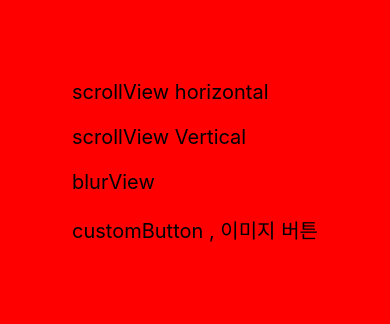
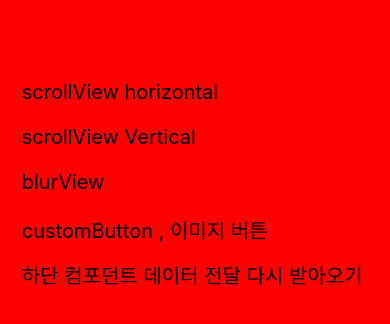
Before and after one commit to break200/ReactNative, a React Native app: screen / in a window 390 px wide. Shown: the top 324 px of the page. Built offline with nearby package versions, Linux system fonts and the light colour scheme.

Commit message:
컴포던트 dom child 데이터 전달 상단 -> 하단 ,  상단 -> 하단 -> 상단  , 하단 -> 상단

```diff
--- a/src/navi/Stack.js
+++ b/src/navi/Stack.js
@@ -4,7 +4,8 @@ import App from '../screens/main/App';
 import Sviewho from '../screens/items/scrollViewH/ScrollViewH';
 import Sviewvo from '../screens/items/scrollViewV/ScrollViewV';
 import Blur from '../screens/items/blur/Blur';
-import CostomView from "../screens/items/customBtn/CostomView";
+import CostomView from '../screens/items/customBtn/CostomView';
+import HeadComponent from '../screens/items/topComponent/HeadComponent'
 const StackNavigation = () => {
     const Stack = createNativeStackNavigator();
     return (
@@ -28,6 +29,10 @@ const StackNavigation = () => {
                 name="CostomView"
                 component={CostomView}
             />
+            <Stack.Screen
+                name="HeadComponent"
+                component={HeadComponent}
+            />
         </Stack.Navigator>
     );
 };
--- /dev/null
+++ b/src/screens/items/topComponent/BodyChild.js
@@ -0,0 +1,26 @@
+import React, {useState} from 'react';
+import {Button, StyleSheet, View,} from 'react-native';
+
+const BodyChild = ({  getBody }) => {
+    const [number , setNumber] = useState(0);
+    const onClick = () => {
+        setNumber(number + 1);
+        getBody(number);
+    }
+
+    return (
+        <View style={styles.sectionContainer} >
+            <Button title={'body 값 상단 componet 전달'} onPress={onClick} />
+        </View>
+    );
+};
+const styles = StyleSheet.create({
+    sectionContainer: {
+        width:'100%',
+        height: 150 ,
+        backgroundColor:'red',
+        justifyContent:"center",
+        alignItems:"center",
+    },
+});
+export default BodyChild;
--- /dev/null
+++ b/src/screens/items/topComponent/BottomChild.js
@@ -0,0 +1,30 @@
+import React, {useState,useEffect} from 'react';
+import {Button, StyleSheet, View,} from 'react-native';
+
+const BottomChild = ({number , sendData}) => {
+    const onClick = () => {
+        console.log(number);
+        sendData(number + 1);
+    }
+    return (
+        <View style={styles.sectionContainer} >
+            <Button title={'상단 하단 상단 전달'} onPress={onClick} />
+        </View>
+    );
+};
+
+
+const styles = StyleSheet.create({
+    sectionContainer: {
+        width:'100%',
+        height: 150 ,
+        backgroundColor:'red',
+        justifyContent:"center",
+        alignItems:"center",
+    },
+    TextCard: {
+        fontSize:20,
+    },
+});
+
+export default BottomChild;
--- /dev/null
+++ b/src/screens/items/topComponent/HeadChild.js
@@ -0,0 +1,25 @@
+import React from 'react';
+import {StyleSheet, View, Text,} from 'react-native';
+
+const HeadChild = ({number}) => {
+    return (
+        <View style={styles.sectionContainer} >
+            <Text style={styles.TextCard}>{number}</Text>
+        </View>
+    );
+};
+
+const styles = StyleSheet.create({
+    sectionContainer: {
+        width:'100%',
+        height: 150 ,
+        backgroundColor:'red',
+        justifyContent:"center",
+        alignItems:"center",
+    },
+    TextCard: {
+        fontSize:20,
+    },
+});
+
+export default HeadChild;
--- /dev/null
+++ b/src/screens/items/topComponent/HeadComponent.js
@@ -0,0 +1,52 @@
+import React, {useState} from 'react';
+import {Button, StyleSheet, Text, View,} from 'react-native';
+import HeadChild from './HeadChild';
+import BodyChild from './BodyChild';
+import BottomChild from './BottomChild';
+
+const HeadComponent = () => {
+
+    const [number , setNumber] = useState(0);
+    const [bodyNumber , setBodyNumber] = useState(0);
+
+    const onpress = () => {
+        setNumber(number + 1);
+    }
+    const getDataTwo = (number) => {
+        setBodyNumber(number);
+    }
+    const getBottom = (number) => {
+        setNumber(number);
+    }
+
+    return (
+        <View style={styles.Container}>
+            <View style={styles.Container}>
+                <Button style={styles.buttonPostion} title={'상단 하단 전달'} onPress = {onpress}/>
+                <HeadChild number = {number}/>
+            </View>
+            <View style={styles.Container}>
+                <BodyChild number={bodyNumber} getBody={getDataTwo}/>
+                <Text style={{fontsize:20}}>{bodyNumber}</Text>
+            </View>
+            <View style={styles.Container}>
+                <BottomChild number={number} sendData={getBottom}/>
+                <Text>{number}</Text>
+            </View>
+        </View>
+    );
+};
+
+const styles = StyleSheet.create({
+    Container: {
+        flex:1,
+        justifyContent:"center",
+        alignItems:"center",
+    },
+    buttonPostion:{
+        width:30,
+        height:20,
+    },
+});
+
+export default HeadComponent;
--- a/src/screens/main/App.js
+++ b/src/screens/main/App.js
@@ -20,6 +20,10 @@ const App = ({navigation, route}) => {
             id: 4,
             title: 'customButton , 이미지 버튼',
         },
+        {
+            id: 5,
+            title: '하단 컴포던트 데이터 전달 다시 받아오기 ',
+        },
     ];
     useEffect(() => {
         // let subscription =  DeviceEventEmitter.addListener('emit', (events) => {
@@ -39,6 +43,8 @@ const App = ({navigation, route}) => {
             navigation.navigate('Blur');
         }else if (item.id === 4){
             navigation.navigate('CostomView');
+        }else if (item.id === 5){
+            navigation.navigate('HeadComponent');
         }
     }
 
```
